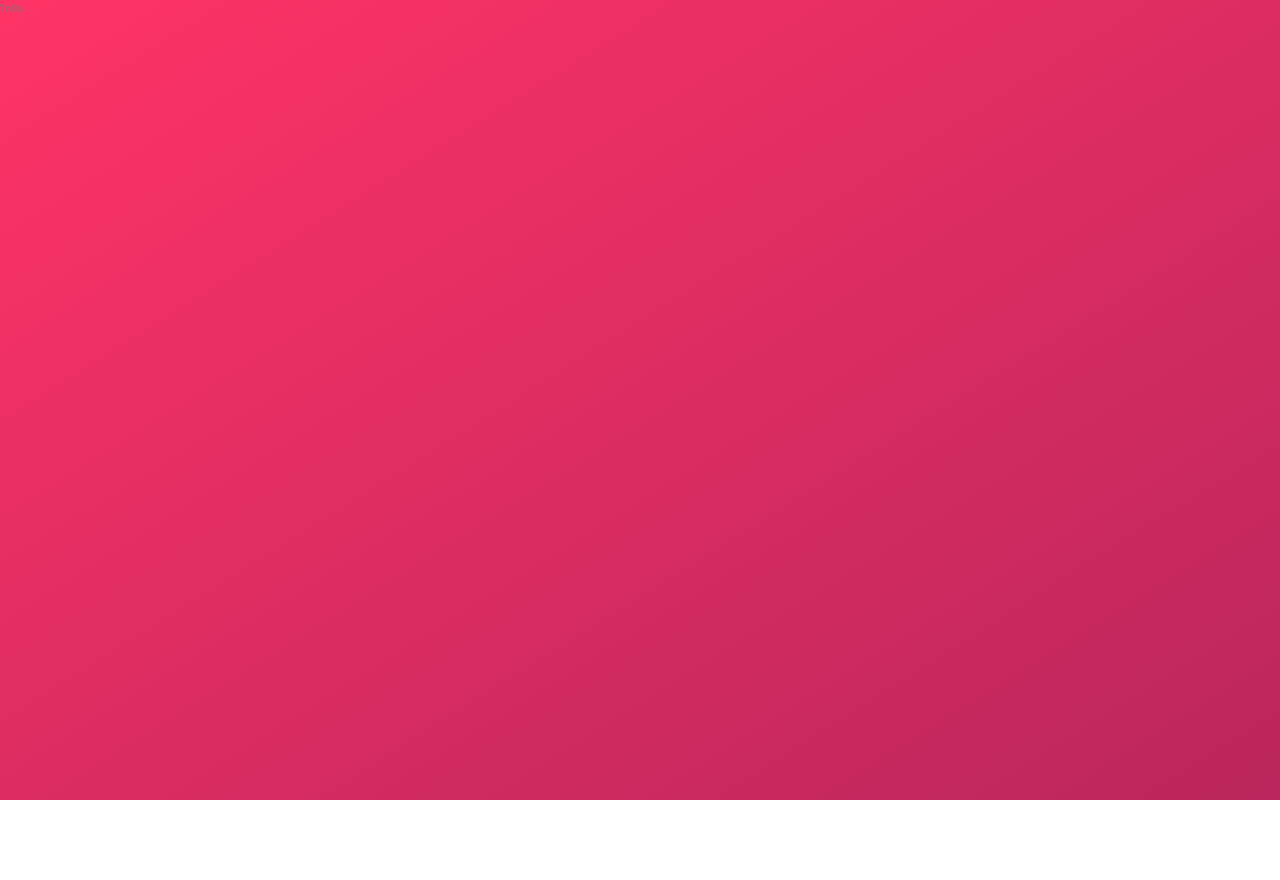
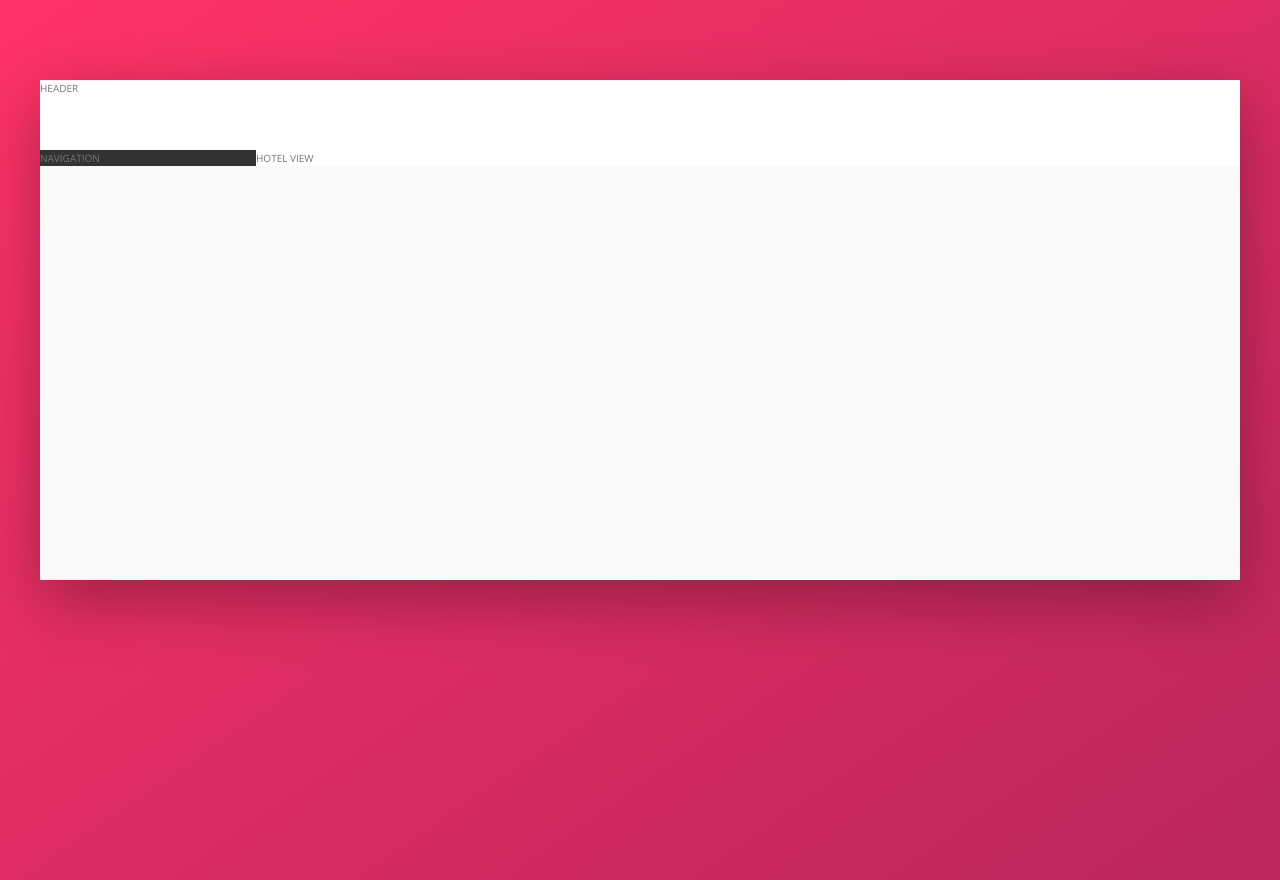
Before and after one commit to Chewie063/trillo-project, a website: page index.html in a window 1280 px wide. Before the commit the page ends 800 px from the top, so only its background shows below. Drawn offline with nearby package versions, Linux system fonts and the light colour scheme.

Commit message:
Setup the layout

```diff
--- a/index.html
+++ b/index.html
@@ -11,6 +11,18 @@
         <title>trillo &mdash; Your all-in-one booking app</title>
     </head>
     <body>
-      Trillo
+      <div class="container">
+        <header class="header">
+          HEADER
+        </header>
+        <div class="content">
+          <nav class="sidebar">
+            NAVIGATION
+          </nav>
+          <main class="hotel-view">
+            HOTEL VIEW
+          </main>
+        </div>
+      </div>
     </body>
 </html>
--- a/sass/_base.scss
+++ b/sass/_base.scss
@@ -11,6 +11,8 @@
   --color-grey-dark-1: #333;
   --color-grey-dark-2: #777;
   --color-grey-dark-3: #999;
+
+  --shadow-dark: 0 2rem 6rem rgba(0, 0, 0, .3);
 }
 
 * {
--- a/sass/_layout.scss
+++ b/sass/_layout.scss
@@ -0,0 +1,27 @@
+.container {
+  max-width: 120rem;
+  margin: 8rem auto;
+  background-color: var(--color-grey-light-1);
+  box-shadow: var(--shadow-dark);
+  min-height: 50rem;
+}
+
+.header {
+  height: 7rem;
+  background-color: #FFF;
+  border-bottom: var(--color-grey-light-2);
+}
+
+.content {
+  display: flex;
+}
+
+.sidebar {
+  background-color: var(--color-grey-dark-1);
+  flex: 0 0 18%;
+}
+
+.hotel-view {
+  background-color: #FFF;
+  flex: 1;
+}
```
Also changed, not shown: css/style.css.
